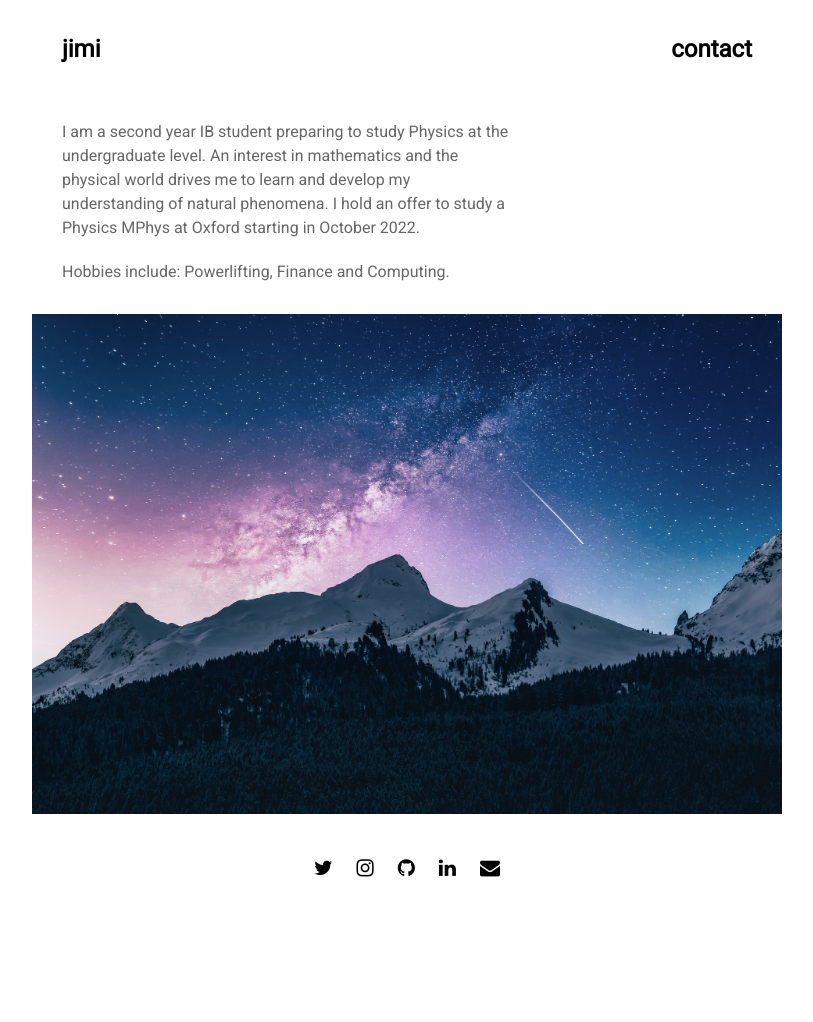
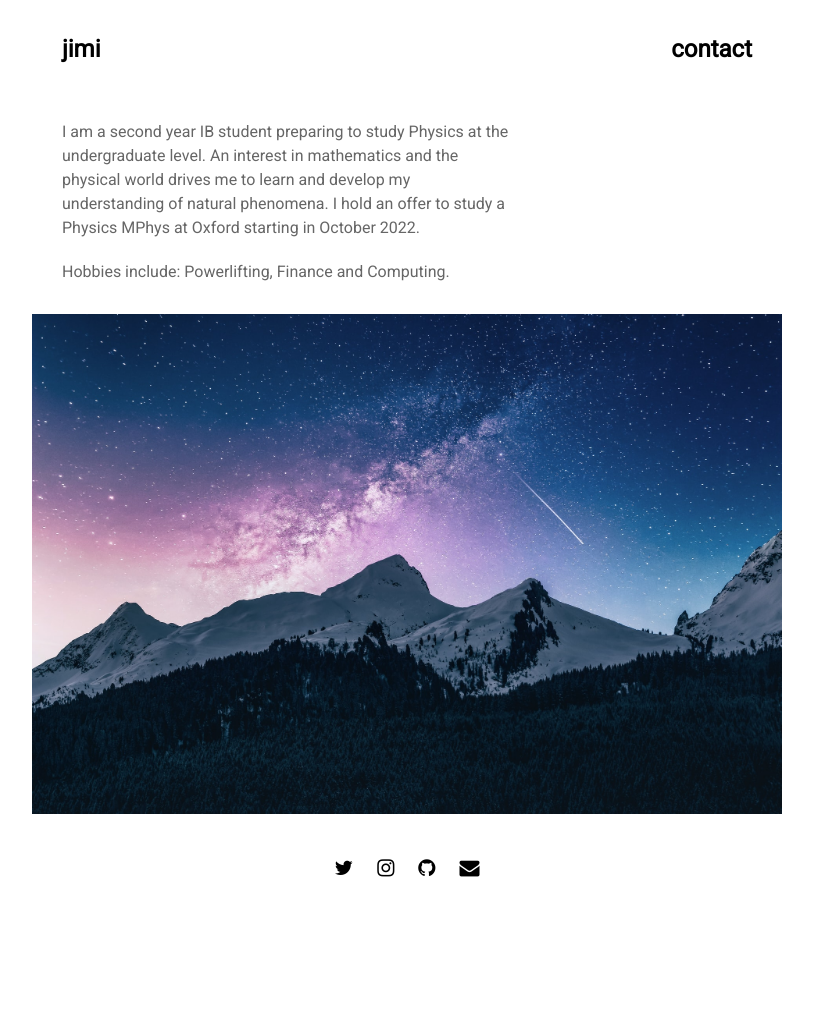
Before and after one commit to jphys/jphys.github.io, a Jekyll site: the page built from index.md, in a window 1280 px wide. Shown: the whole page, without its empty margins (233-1046 px from the left). Built offline with Jekyll 4.4.1, drawn with Linux system fonts in a browser that asks for light colours; nearby versions of some CDN libraries.

Commit message:
minor tweaks

```diff
--- a/_data/settings.yml
+++ b/_data/settings.yml
@@ -8,11 +8,10 @@
 # Contact Section
 
 social:
-- {icon: 'twitter',   link: 'https://twitter.com/paululele'}
-- {icon: 'instagram', link: 'https://instagram.com/paululele'}
-- {icon: 'github',    link: 'https://github.com/lenpaul'}
-- {icon: 'linkedin',  link: 'https://linkedin.com/in/lenpaul'}
-- {icon: 'envelope',  link: 'mailto:mailto:l.nguyen.paul@gmail.com'}
+- {icon: 'twitter',   link: 'https://twitter.com/sbd_jd'}
+- {icon: 'instagram', link: 'https://instagram.com/5bd_jd'}
+- {icon: 'github',    link: 'https://github.com/jphys'}
+- {icon: 'envelope',  link: 'mailto:mailto:folajimidere@gmail.com'}
 
 # social network icons available: 'twitter' / 'facebook' / 'github' / 'pinterest' 'google-plus' / 'linkedin' / 'youtube' / 'instagram' / 'dribbble' / 'behance' / 'soundcloud' / 'vine'
 
@@ -22,7 +21,7 @@
 # NOTE: Providing SEO information will make this website more searchable on the internet.
 
 seo:
-  description: 'Personal portfolio powered by Jekyll and GitHub Pages '
+  description: 'Personal portfolio for Jimi Dere'
   rel-author: 'https://plus.google.com/u/0/#'
   rel-publisher: 'https://plus.google.com/u/0/#'
 
```
Also changed, not shown: pages/contact.md (+1 -1 lines), assets/img/profile.jpg (added), favicon.ico, 14 other files.
